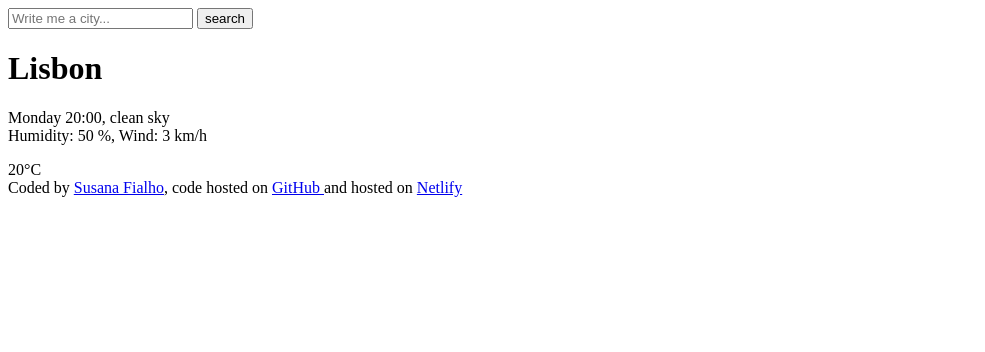
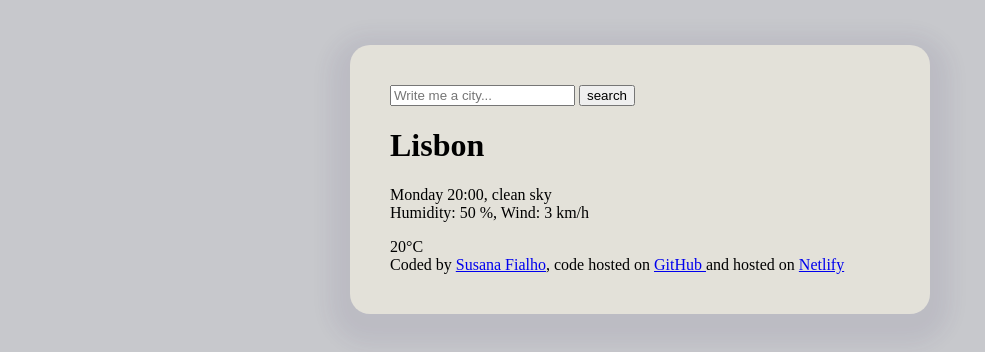
Before and after one commit to SU06FIALHO/historic-weather-app, a plain HTML site: page index.html in a window 1280 px wide. Shown: the whole page, without its empty margins (0-985 px from the left). Drawn offline with Linux system fonts and the light colour scheme.

Commit message:
Added a class to div element named weather-app-box to target all info

```diff
--- a/index.html
+++ b/index.html
@@ -3,9 +3,11 @@
 <head>
   <meta charset="UTF-8">
   <meta name="viewport" content="width=device-width, initial-scale=1.0">
+  <link rel="stylesheet" href="src/index.css">
   <title>Historic Weather App</title>
 </head>
 <body>
+  <div class="weather-app-box">
   <header>
     <form>
       <input type="search" placeholder="Write me a city..." required>
@@ -30,5 +32,6 @@ Lisbon
     <a href="https://github.com/SU06FIALHO/historic-weather-app" target="_blank"> GitHub </a>and hosted on
     <a href="https://historic-weather-app.netlify.app/" target="_blank"> Netlify</a>
   </footer>
+  </div>
 </body>
 </html>
```
